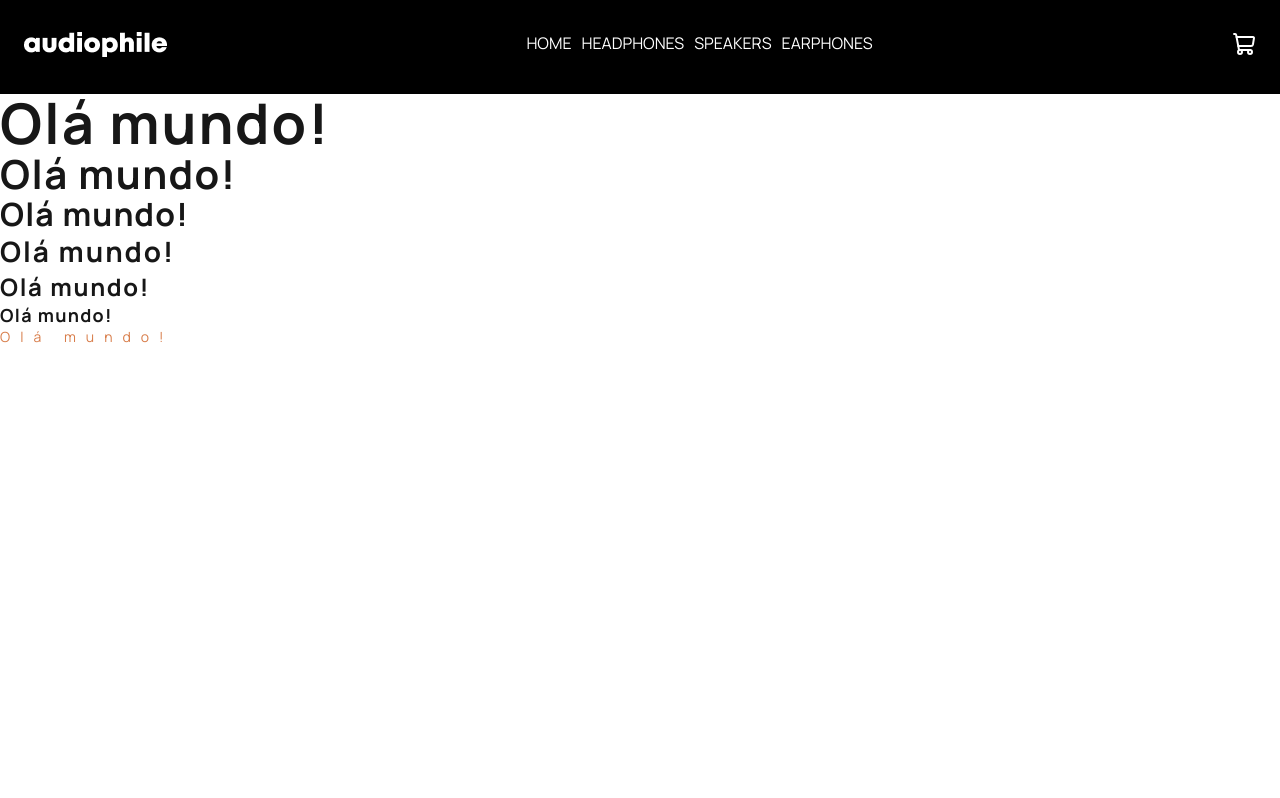
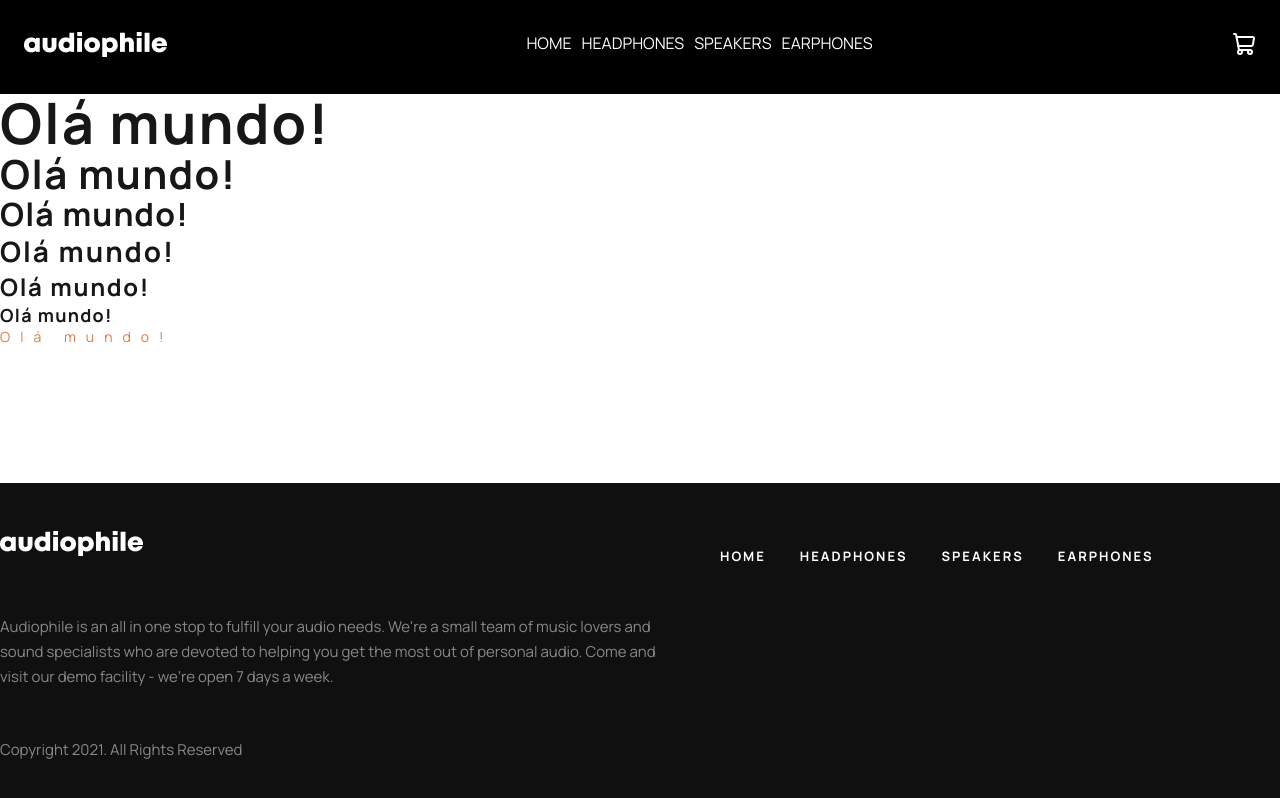
Before and after one commit to kellycsantos/audiophile, a Next.js app: page / in a window 1280 px wide. Built offline with nearby package versions, Linux system fonts and the light colour scheme.

Commit message:
feat: ajuste layout global

```diff
--- /dev/null
+++ b/src/app/layout.module.scss
@@ -0,0 +1,5 @@
+.container,.main{
+    display: flex;
+    flex-direction: column;
+    flex: 1;
+}
--- a/src/app/layout.tsx
+++ b/src/app/layout.tsx
@@ -1,7 +1,7 @@
 import type { Metadata } from "next";
 import { Manrope } from "next/font/google";
 import "./globals.scss";
-import { Navbar } from "@components";
+import { Footer, Navbar } from "@components";
 
 const manropeSans = Manrope({
   variable: "--font-manrope-sans",
@@ -14,6 +14,8 @@ export const metadata: Metadata = {
   description: "Audiophile is a brand geared towards those passionate about high-quality audio. Our goal is to offer a premium sound experience combined with a modern and functional design.",
 };
 
+import styles from './layout.module.scss'
+
 export default function RootLayout({
   children,
 }: Readonly<{
@@ -22,8 +24,14 @@ export default function RootLayout({
   return (
     <html lang="en" className={manropeSans.variable}>
       <body>
-        <Navbar />
-        {children}</body>
+        <div className={styles.container}>
+          <Navbar />
+          <div className={styles.main}>
+            {children}
+          </div>
+          <Footer />
+        </div>
+      </body>
     </html>
   );
 }
```
